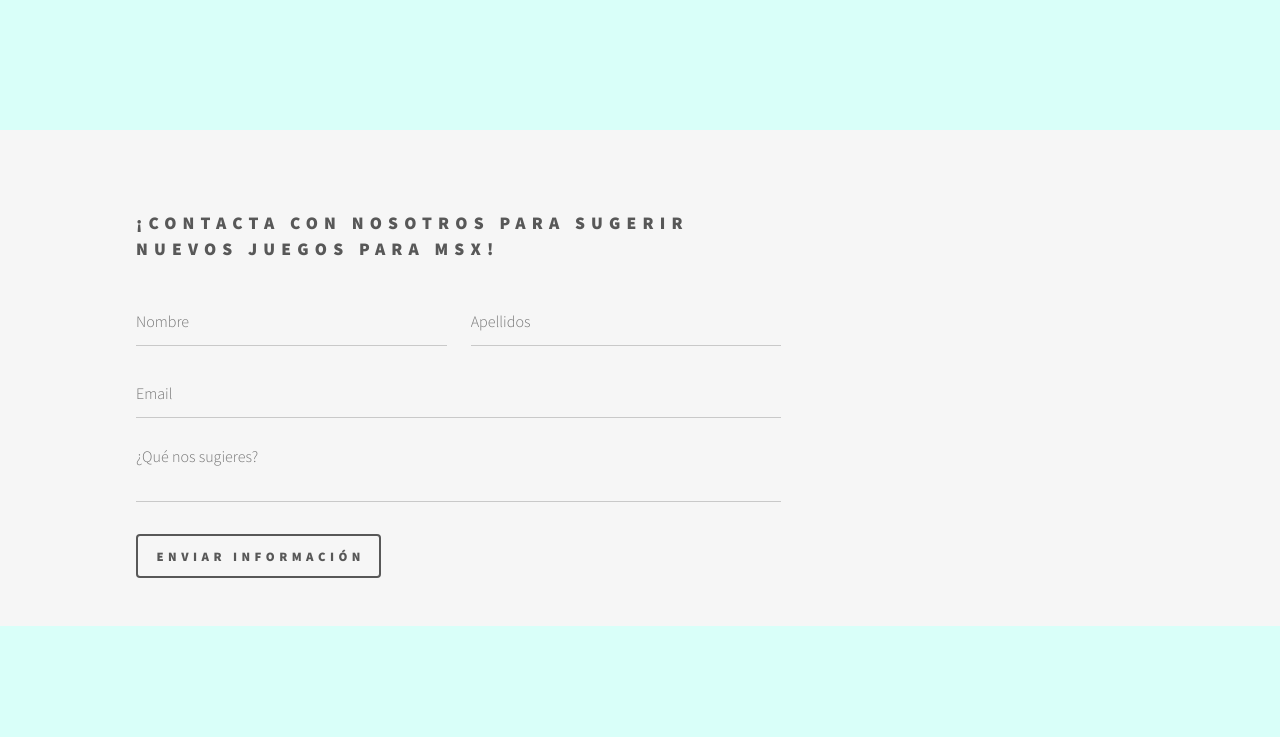
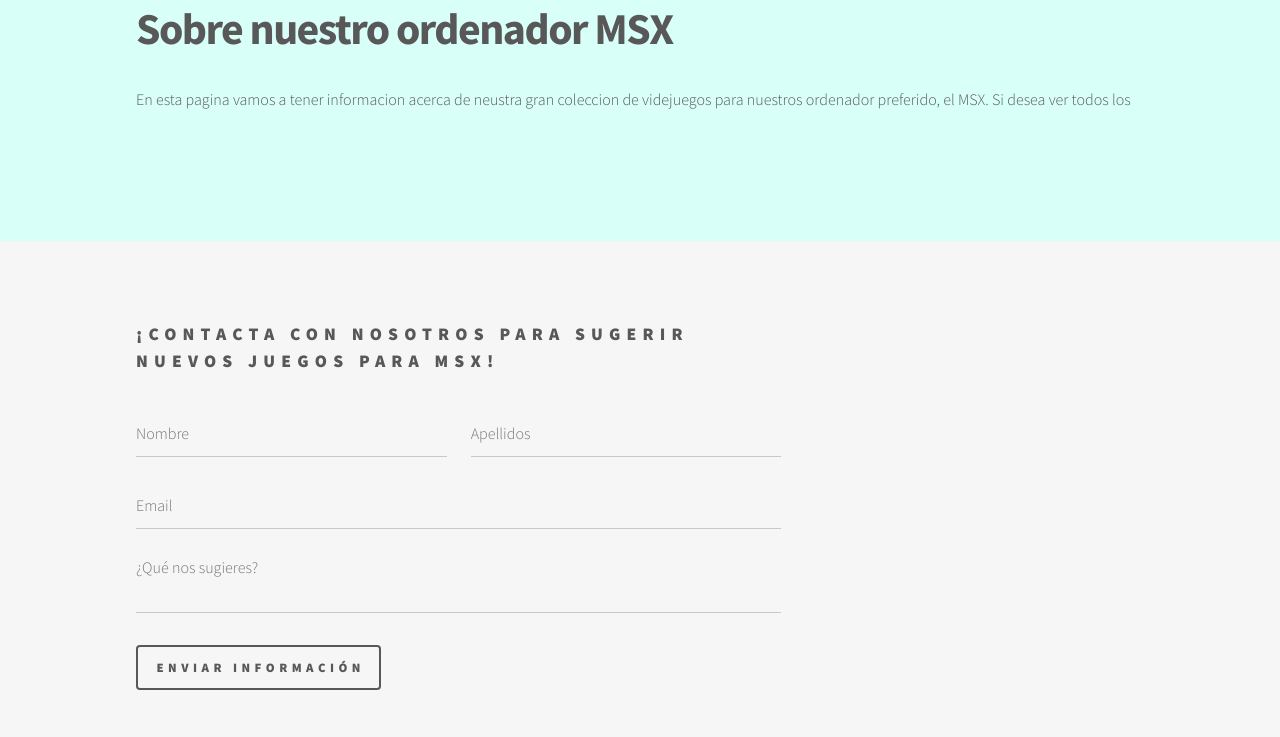
Before and after one commit to FranJaviMN/pagina-msx, a Flask app: page / in a window 1280 px wide. Shown: the top 737 px of the page. Run offline with Flask 2, Linux system fonts and the light colour scheme.

Commit message:
Modificada estructura de la plantilla base, añadida la estructura al inicio.html

```diff
--- a/templates/base.html
+++ b/templates/base.html
@@ -15,11 +15,6 @@
 
 <body class="is-preload">
   <div id="wrapper">
-    <header id="header">
-      <div class="inner">
-      </div>
-
-    </header>
 
     {% block content %}{% endblock %}
 
@@ -30,13 +25,13 @@
           <form method="POST" action="http://www2.gonzalonazareno.org/josedom/resultado.php">
             <div class="fields">
               <div class="field half">
-            <input type="text" name="Nombre" id="Nombre_form" placeholder="Nombre" required/>
+                <input type="text" name="Nombre" id="Nombre_form" placeholder="Nombre" required />
               </div>
               <div class="field half">
-            <input type="text" name="Apellidos" id="Apellidos_form" placeholder="Apellidos" required/>
+                <input type="text" name="Apellidos" id="Apellidos_form" placeholder="Apellidos" required />
               </div>
               <div class="field">
-            <input type="email" name="email" id="email" placeholder="Email" required/>
+                <input type="email" name="email" id="email" placeholder="Email" required />
               </div>
               <div class="field">
                 <textarea name="message" id="Mensaje_sugerir" placeholder="¿Qué nos sugieres?"></textarea>
@@ -51,6 +46,7 @@
     </footer>
 
   </div>
+</body>
 
 
 
@@ -61,7 +57,5 @@
   <script src="static/scripts/util.js"></script>
   <script src="static/scripts/main.js"></script>
 
-</body>
-
 
 </html>
--- a/templates/inicio.html
+++ b/templates/inicio.html
@@ -1,4 +1,15 @@
 {% extends "base.html" %}
 {% block title %}Inicio{% endblock %}
 {% block content %}
+<div id="main">
+    <div class="inner">
+        <header>
+            <h1>Sobre nuestro ordenador MSX</h1>
+            <p>En esta pagina vamos a tener informacion acerca de neustra gran coleccion de videjuegos para nuestros ordenador preferido, el MSX.
+                Si desea ver todos los
+            </p>
+        </header>
+    </div>
+</div>
+
 {% endblock %}
```
Also changed, not shown: README.md. Lines whose indentation alone changed are shown as unchanged.
